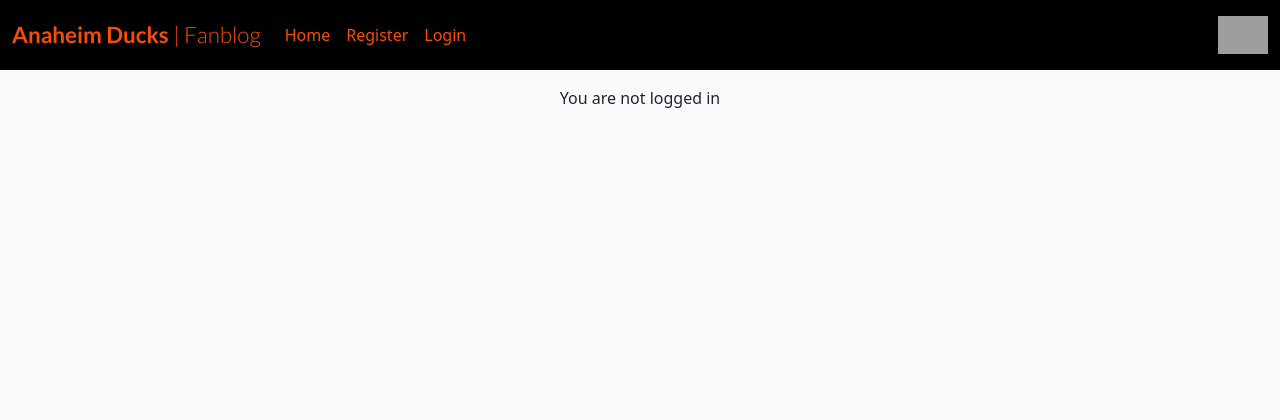
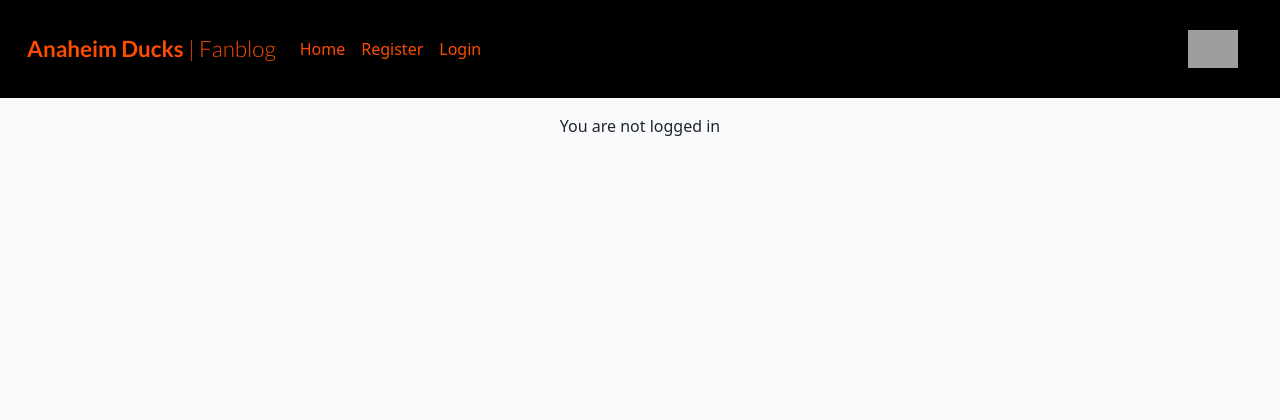
Before and after one commit to paddyhockey1/Anaheim-Ducks-Fanblog, a Django app: page / in a window 1280 px wide. Shown: the top 420 px of the page. Run offline with Django 5.2, Linux system fonts and the light colour scheme; data that the repository does not hold is empty; grey boxes are pictures that could not be loaded.

Commit message:
Add: padding to Home Page Menu

```diff
--- a/static/css/style.css
+++ b/static/css/style.css
@@ -187,6 +187,7 @@ margin: 10px!important;
 }
 .navbar-text {
     color: rgb(252,76,2) !important;
+    padding: 15px;
 }
 .navbar-nav {
     color: rgb(252,76,2) !important;
@@ -203,6 +204,7 @@ margin: 10px!important;
 
 .navbar-light {
     color: rgb(252,76,2) !important;
+    padding: 15px;
 }
 
 .text-white {
@@ -235,6 +237,7 @@ margin: 10px!important;
     }
 
     #logo {
-        display: none;
+        display: none !important;
+        visibility: hidden !important;
     }
 }
```
